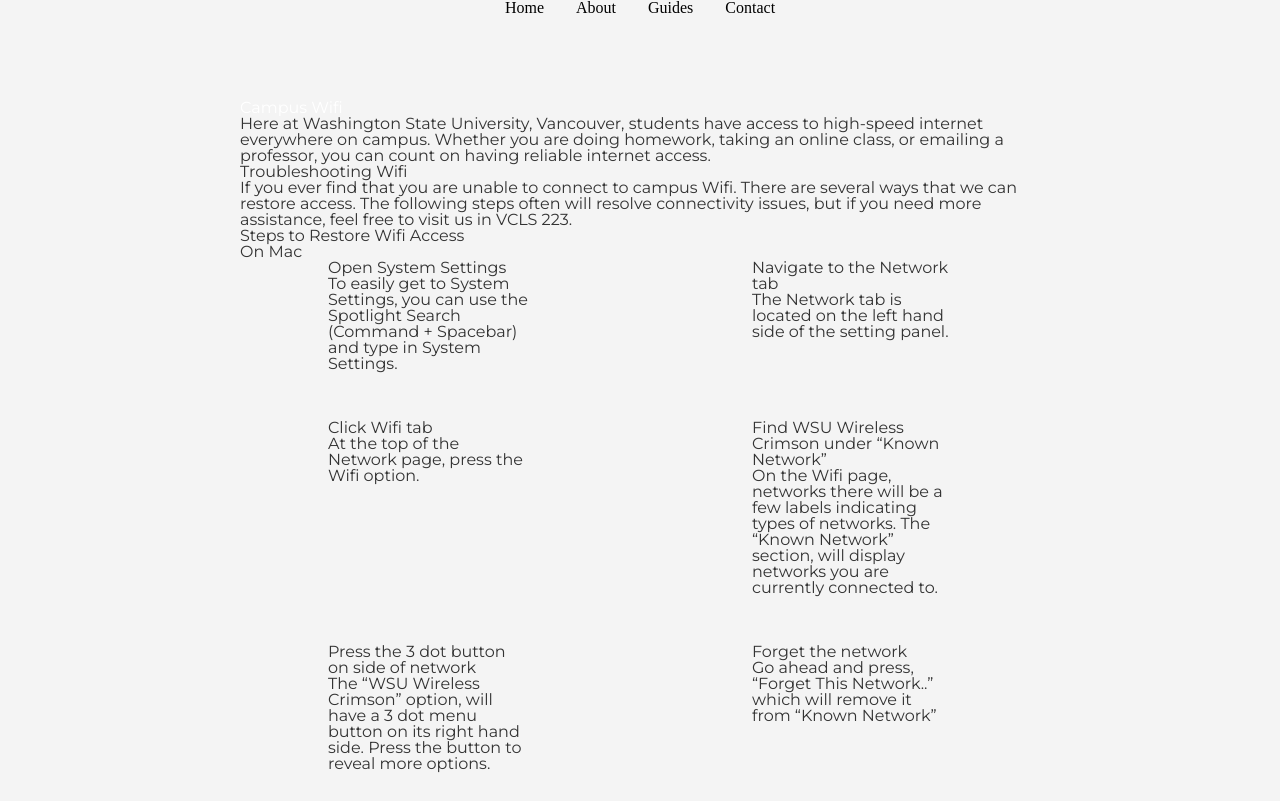
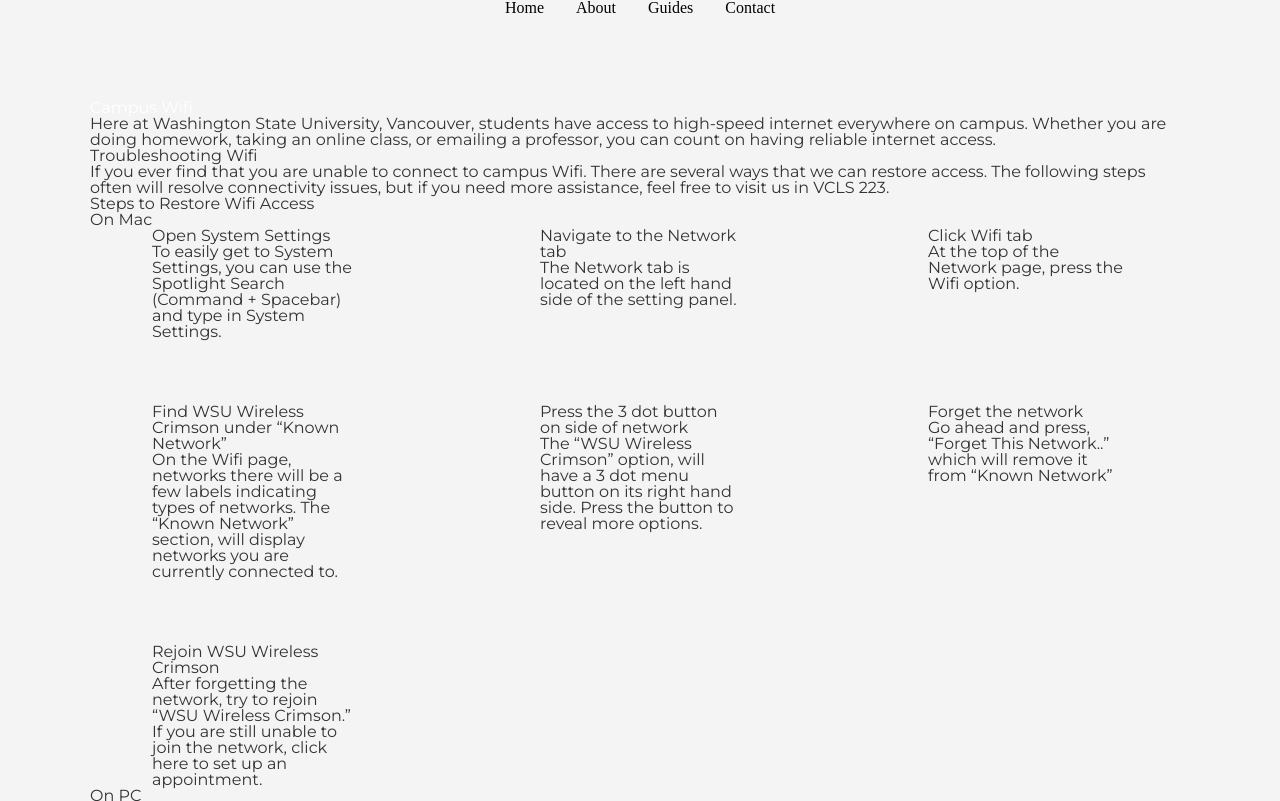
Before and after one commit to tunajim/SHS, a website built with Vite: page src/html/wifi.html in a window 1280 px wide. Shown: the top 801 px of the page. Built offline with nearby package versions, Linux system fonts and the light colour scheme.

```diff
--- a/src/scripts/swiper.js
+++ b/src/scripts/swiper.js
@@ -1,4 +1,4 @@
-import Swiper from "swiper";
+// import Swiper from "swiper";
 import { Navigation, Pagination, EffectCoverflow } from "swiper/modules";
 // import Swiper and modules styles
 // import "swiper/css";
--- a/src/styles/guides.css
+++ b/src/styles/guides.css
@@ -84,3 +84,14 @@
 	}
 
 }
+
+@media (min-width: 1200px) {
+	section {
+		width: 1100px;
+	}
+
+	ol {
+		column-gap: 4rem;
+		row-gap: 4rem;
+	}
+}
```
Also changed, not shown: src/html/about.html (+11 -0 lines).
